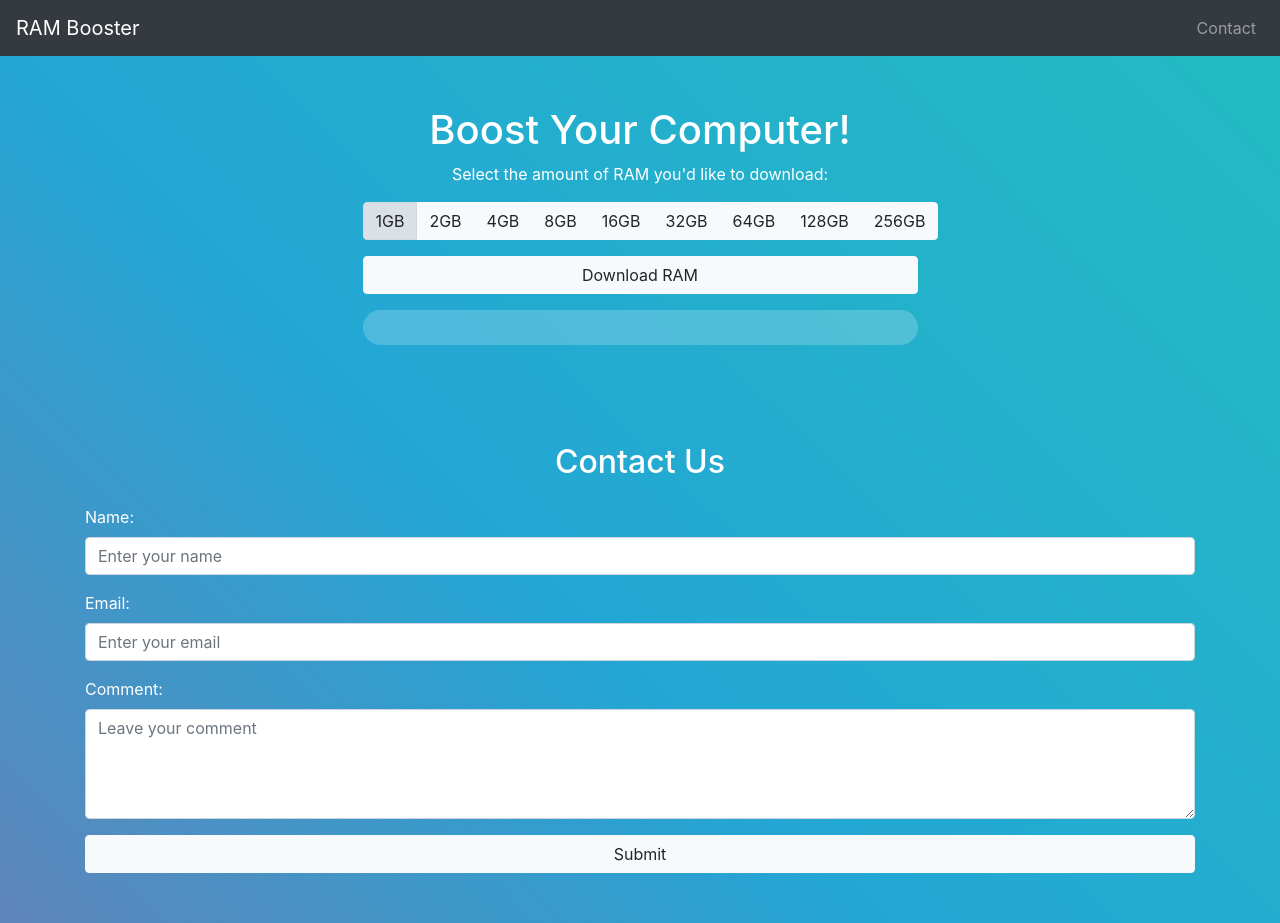
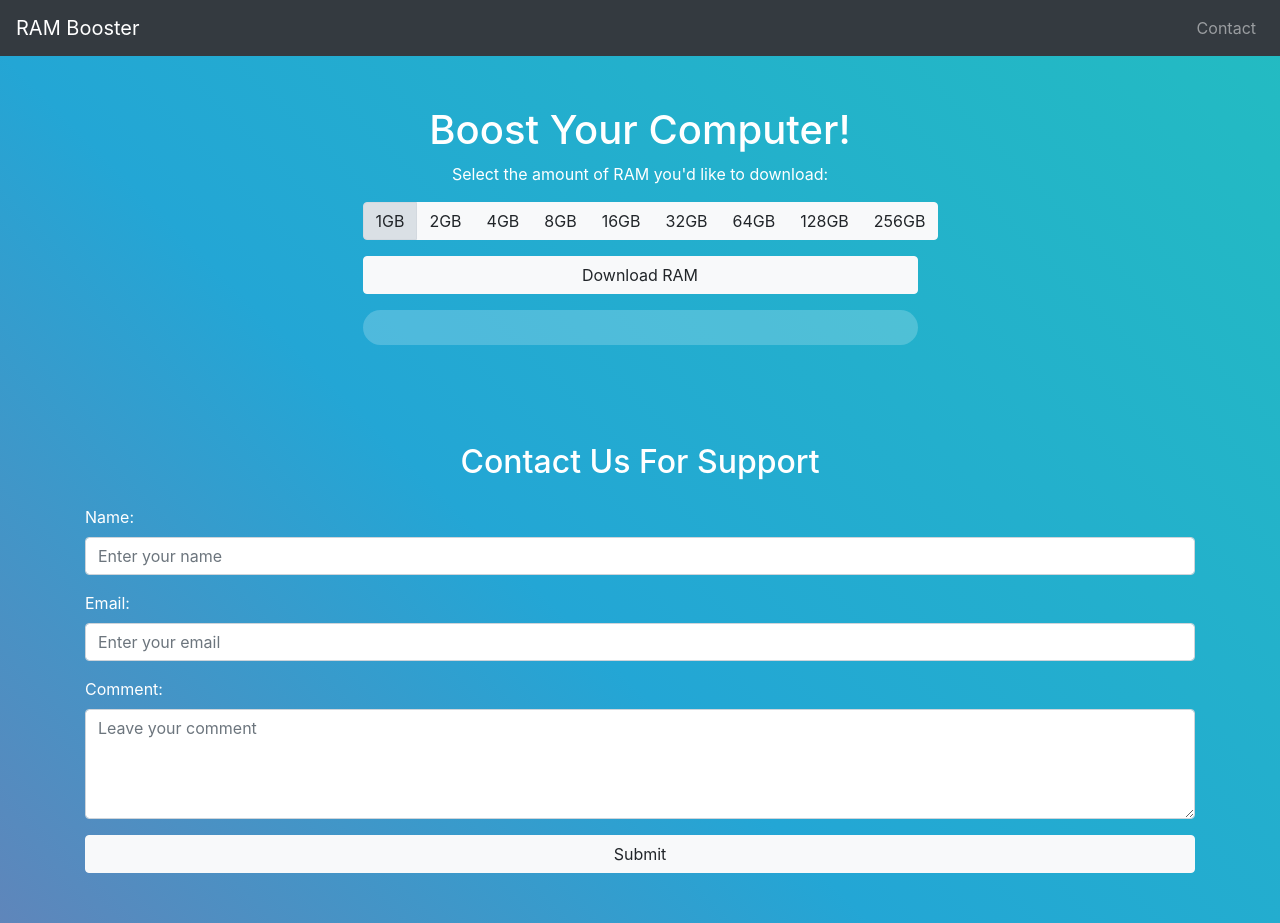
Before and after one commit to Relishablez/extraRAM, a plain HTML site: page index.html in a window 1280 px wide. Drawn offline with nearby package versions, Linux system fonts and the light colour scheme.

Commit message:
Update index.html

```diff
--- a/index.html
+++ b/index.html
@@ -136,7 +136,7 @@
         </div>
         <!-- Contact Section -->
         <div class="container mt-5" id="contactSection">
-            <h2 class="text-center text-white">Contact Us</h2>
+            <h2 class="text-center text-white">Contact Us For Support</h2>
             <form action="https://formspree.io/f/xqkvgwqg" method="POST" class="mt-4">
                 <div class="form-group">
                     <label for="name" class="text-white">Name:</label>
```
